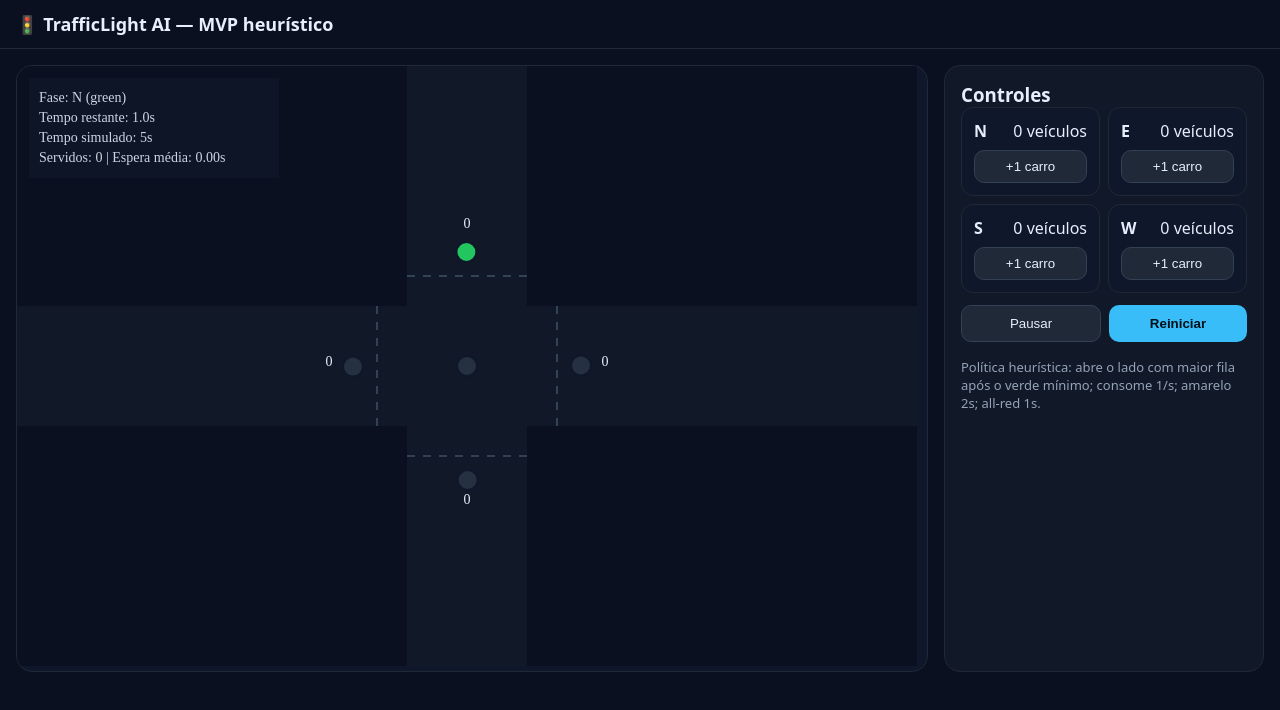
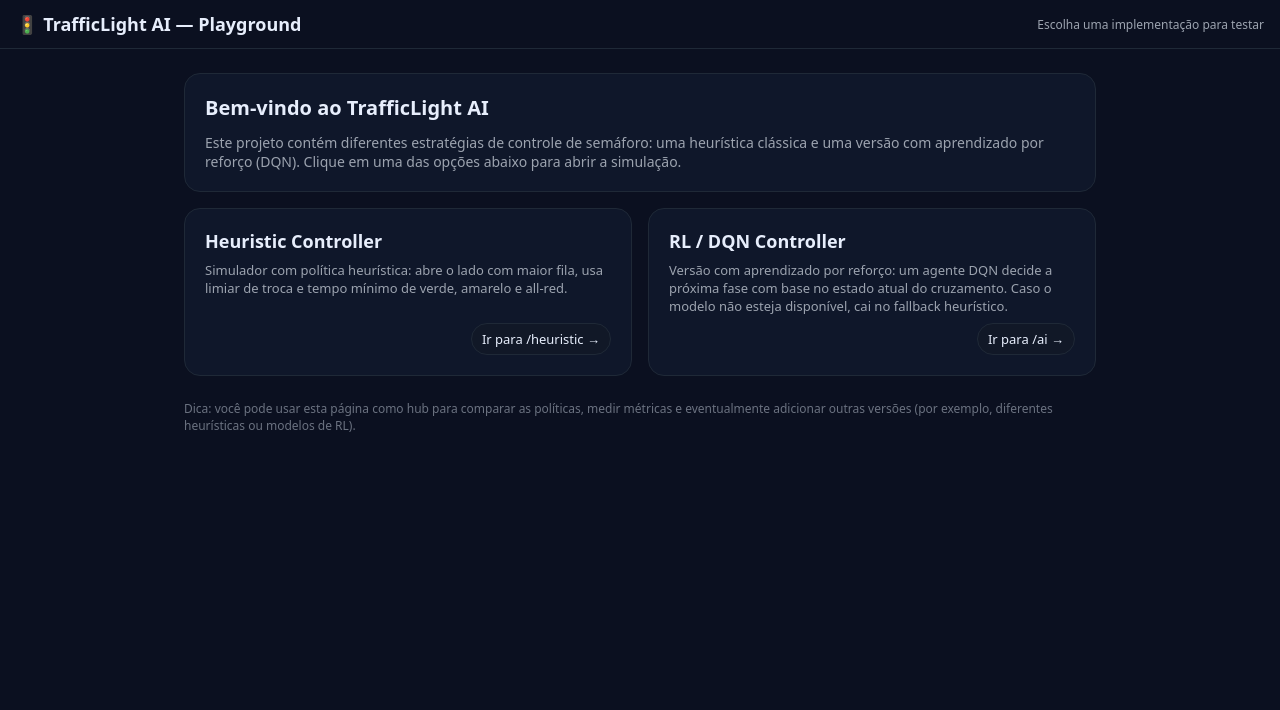
Before and after one commit to andrfranklin/trafficlight_ai, a Next.js app: page / in a window 1280 px wide. Shown: the top 710 px of the page. Built offline with nearby package versions, Linux system fonts and the light colour scheme.

Commit message:
feature: home page

```diff
--- a/src/app/page.tsx
+++ b/src/app/page.tsx
@@ -1,204 +1,209 @@
 'use client';
-import { useEffect, useRef, useState } from 'react';
 
-type Dir = 'N'|'E'|'S'|'W';
-type Phase = Dir; // abriremos um por vez para começar simples
-
-const GREEN_MIN = 6;   // s mínimo de verde
-const YELLOW = 2;      // s amarelo
-const ALL_RED = 1;     // s vermelho total entre trocas
-const SERVICE_RATE = 1; // carros por segundo atendidos no verde
-const SWITCH_THRESHOLD = 1; // troca se outro lado tiver pelo menos +1 carro (após GREEN_MIN)
+import Link from 'next/link';
 
 export default function Home() {
-  const canvasRef = useRef<HTMLCanvasElement>(null);
-  const [counts, setCounts] = useState<Record<Dir, number>>({N:0,E:0,S:0,W:0});
-  const [phase, setPhase] = useState<Phase>('N');
-  const [subState, setSubState] = useState<'green'|'yellow'|'allred'>('green');
-  const [timer, setTimer] = useState<number>(GREEN_MIN);
-  const [paused, setPaused] = useState(false);
-  const [simTime, setSimTime] = useState(0);
-  const [served, setServed] = useState(0);
-  const [avgWait, setAvgWait] = useState(0); // manteremos simples (refinamos depois)
-
-  // fila de “nascimentos” para avgWait simples (opcional)
-  const bornTimesRef = useRef<Record<Dir, number[]>>({N:[],E:[],S:[],W:[]});
-
-  // add carro
-  function addCar(d: Dir) {
-    setCounts(c => ({...c, [d]: c[d] + 1}));
-    bornTimesRef.current[d].push(simTime);
-  }
-
-  // desenhar
-  useEffect(() => {
-    const cvs = canvasRef.current;
-    if (!cvs) return;
-    const ctx = cvs.getContext('2d')!;
-    const W = cvs.width, H = cvs.height;
-    const cx = W/2, cy = H/2, laneW = 60, stopDist = 90;
-
-    function light(x:number,y:number,on:boolean,color:string){
-      ctx.fillStyle = on ? color : '#253041';
-      ctx.strokeStyle = '#0f172a';
-      ctx.lineWidth = 2;
-      ctx.beginPath(); ctx.arc(x,y,10,0,Math.PI*2); ctx.fill(); ctx.stroke();
-    }
-
-    function draw(){
-      ctx.fillStyle = '#0b1020'; ctx.fillRect(0,0,W,H);
-
-      // pistas
-      ctx.fillStyle = '#111827';
-      ctx.fillRect(0, cy-laneW, W, laneW*2);
-      ctx.fillRect(cx-laneW, 0, laneW*2, H);
-
-      // linhas de retenção
-      ctx.strokeStyle = '#334155';
-      ctx.setLineDash([8,8]); ctx.lineWidth = 2;
-      ctx.beginPath(); ctx.moveTo(cx- stopDist, cy-laneW); ctx.lineTo(cx- stopDist, cy+laneW); ctx.stroke();
-      ctx.beginPath(); ctx.moveTo(cx+ stopDist, cy-laneW); ctx.lineTo(cx+ stopDist, cy+laneW); ctx.stroke();
-      ctx.beginPath(); ctx.moveTo(cx-laneW, cy- stopDist); ctx.lineTo(cx+laneW, cy- stopDist); ctx.stroke();
-      ctx.beginPath(); ctx.moveTo(cx-laneW, cy+ stopDist); ctx.lineTo(cx+laneW, cy+ stopDist); ctx.stroke();
-      ctx.setLineDash([]);
-
-      // luzes (posições semelhantes ao seu sketch)
-      const isGreen = (d:Dir) => subState==='green' && phase===d;
-      const isYellow = subState==='yellow';
-      light(cx - laneW*0.01, cy - stopDist - 24, isGreen('N'), '#22c55e'); // N
-      light(cx + stopDist + 24, cy - laneW* 0.01, isGreen('E'), '#22c55e'); // E
-      light(cx + laneW*0.01, cy + stopDist + 24, isGreen('S'), '#22c55e'); // S
-      light(cx - stopDist - 24, cy + laneW* 0.01, isGreen('W'), '#22c55e'); // W
-      light(cx, cy, isYellow, '#f59e0b'); // amarelo no centro
-
-      // contagens (em preto + vermelho embaixo se quiser comparar)
-      ctx.fillStyle = '#e7eefc'; ctx.font = '14px ui-monospace';
-      ctx.textAlign = 'center';
-      ctx.fillText(String(counts.N), cx, cy - stopDist - 48);
-      ctx.fillText(String(counts.E), cx + stopDist + 48, cy);
-      ctx.fillText(String(counts.S), cx, cy + stopDist + 48);
-      ctx.fillText(String(counts.W), cx - stopDist - 48, cy);
-
-      // HUD simples
-      ctx.fillStyle = 'rgba(15,23,42,.7)';
-      ctx.fillRect(12,12,250,100);
-      ctx.fillStyle = '#cdd5e1'; ctx.textAlign = 'left';
-      ctx.fillText(`Fase: ${phase} (${subState})`, 22, 36);
-      ctx.fillText(`Tempo restante: ${timer.toFixed(1)}s`, 22, 56);
-      ctx.fillText(`Tempo simulado: ${simTime.toFixed(0)}s`, 22, 76);
-      ctx.fillText(`Servidos: ${served} | Espera média: ${avgWait.toFixed(2)}s`, 22, 96);
-    }
-
-    draw();
-  }, [counts, phase, subState, timer, simTime, served, avgWait]);
-
-  // loop 1s por tick
-  useEffect(() => {
-    if (paused) return;
-    const id = setInterval(() => {
-      setSimTime(t => t + 1);
-
-      // consumir veículos do lado verde
-      if (subState === 'green') {
-        setCounts(c => {
-          const d = phase;
-          const canServe = Math.min(SERVICE_RATE, c[d]);
-          if (canServe > 0) {
-            // atualizar espera média usando bornTimes
-            const births = bornTimesRef.current[d];
-            let waitSum = 0;
-            for (let i=0; i<canServe; i++) {
-              const born = births.shift();
-              if (born != null) waitSum += (simTime + 1 - born); // +1 porque estamos no próximo segundo
-            }
-            if (canServe > 0) {
-              setServed(s => s + canServe);
-              setAvgWait(w => {
-                const totalServed = served + canServe;
-                const newTotalWait = w * served + waitSum;
-                return newTotalWait / totalServed;
-              });
-            }
-          }
-          return {...c, [d]: Math.max(0, c[d] - SERVICE_RATE)};
-        });
-      }
-
-      // controlador
-      setTimer(t => t - 1);
-      if (timer - 1 <= 0) {
-        if (subState === 'green') {
-          // pós mínimo de verde: decidir trocar?
-          const others: Dir[] = ['N','E','S','W'].filter(d => d !== phase) as Dir[];
-          const best = others.reduce((acc, d) => counts[d] > counts[acc] ? d : acc, others[0]);
-          const shouldSwitch = counts[best] >= counts[phase] + SWITCH_THRESHOLD;
-
-          if (shouldSwitch) {
-            setSubState('yellow'); setTimer(YELLOW);
-          } else {
-            // mantém mais um bloco de verde (opcional) ou vai amarelo se fila zerou
-            const keepGreen = counts[phase] > 0;
-            if (keepGreen) { setTimer(GREEN_MIN/2); }
-            else { setSubState('yellow'); setTimer(YELLOW); }
-          }
-        } else if (subState === 'yellow') {
-          setSubState('allred'); setTimer(ALL_RED);
-        } else if (subState === 'allred') {
-          // escolhe próxima fase: quem tem maior fila agora
-          const dirs: Dir[] = ['N','E','S','W'];
-          const next = dirs.reduce((acc, d) => counts[d] > counts[acc] ? d : acc, 'N' as Dir);
-          setPhase(next); setSubState('green'); setTimer(GREEN_MIN);
-        }
-      }
-    }, 1000);
-    return () => clearInterval(id);
-  }, [paused, subState, phase, timer, counts, simTime, served]);
-
   return (
-    <div style={{minHeight:'100vh', background:'#0b1020', color:'#e7eefc', fontFamily:'system-ui'}}>
-      <header style={{padding:'12px 16px', borderBottom:'1px solid #1f2937'}}>
-        <h1 style={{margin:0, fontSize:18}}>🚦 TrafficLight AI — MVP heurístico</h1>
+    <div
+      style={{
+        minHeight: '100vh',
+        background: '#0b1020',
+        color: '#e7eefc',
+        fontFamily: 'system-ui',
+      }}
+    >
+      <header
+        style={{
+          padding: '12px 16px',
+          borderBottom: '1px solid #1f2937',
+          display: 'flex',
+          alignItems: 'center',
+          justifyContent: 'space-between',
+        }}
+      >
+        <h1 style={{ margin: 0, fontSize: 18 }}>
+          🚦 TrafficLight AI — Playground
+        </h1>
+        <span style={{ fontSize: 12, color: '#9ca3af' }}>
+          Escolha uma implementação para testar
+        </span>
       </header>
 
-      <main style={{display:'grid', gridTemplateColumns:'1fr 320px', gap:16, padding:16}}>
-        <section style={{background:'#0f172a', border:'1px solid #1f2937', borderRadius:16, overflow:'hidden'}}>
-          <canvas ref={canvasRef} width={900} height={600} />
+      <main
+        style={{
+          padding: 24,
+          maxWidth: 960,
+          margin: '0 auto',
+          display: 'grid',
+          gap: 16,
+        }}
+      >
+        <section
+          style={{
+            background: '#0f172a',
+            border: '1px solid #1f2937',
+            borderRadius: 16,
+            padding: 20,
+          }}
+        >
+          <h2 style={{ marginTop: 0, marginBottom: 12, fontSize: 20 }}>
+            Bem-vindo ao TrafficLight AI
+          </h2>
+          <p style={{ margin: 0, color: '#9ca3af', fontSize: 14 }}>
+            Este projeto contém diferentes estratégias de controle de semáforo:
+            uma heurística clássica e uma versão com aprendizado por reforço
+            (DQN). Clique em uma das opções abaixo para abrir a simulação.
+          </p>
         </section>
 
-        <aside style={{background:'#111827', border:'1px solid #1f2937', borderRadius:16, padding:16}}>
-          <h3>Controles</h3>
-          <div style={{display:'grid', gridTemplateColumns:'1fr 1fr', gap:8}}>
-            {(['N','E','S','W'] as Dir[]).map(d => (
-              <div key={d} style={{background:'#0f172a', border:'1px solid #1f2937', borderRadius:12, padding:12}}>
-                <div style={{display:'flex', justifyContent:'space-between', marginBottom:8}}>
-                  <strong>{d}</strong>
-                  <span>{counts[d]} veículos</span>
-                </div>
-                <button onClick={() => addCar(d)} style={{width:'100%', padding:'8px 10px', borderRadius:10, border:'1px solid #334155', background:'#1f2937', color:'#e7eefc'}}>
-                  +1 carro
-                </button>
+        <section
+          style={{
+            display: 'grid',
+            gridTemplateColumns: 'repeat(auto-fit, minmax(260px, 1fr))',
+            gap: 16,
+          }}
+        >
+          {/* Card Heurística */}
+          <Link
+            href="/heuristic"
+            style={{
+              textDecoration: 'none',
+              color: 'inherit',
+            }}
+          >
+            <article
+              style={{
+                background: '#0f172a',
+                border: '1px solid #1f2937',
+                borderRadius: 16,
+                padding: 20,
+                height: '100%',
+                display: 'flex',
+                flexDirection: 'column',
+                gap: 8,
+                transition: 'transform 0.15s ease, box-shadow 0.15s ease, border-color 0.15s ease',
+              }}
+              onMouseEnter={(e) => {
+                (e.currentTarget as HTMLDivElement).style.transform =
+                  'translateY(-2px)';
+                (e.currentTarget as HTMLDivElement).style.boxShadow =
+                  '0 10px 25px rgba(15,23,42,0.7)';
+                (e.currentTarget as HTMLDivElement).style.borderColor =
+                  '#4b5563';
+              }}
+              onMouseLeave={(e) => {
+                (e.currentTarget as HTMLDivElement).style.transform =
+                  'translateY(0)';
+                (e.currentTarget as HTMLDivElement).style.boxShadow = 'none';
+                (e.currentTarget as HTMLDivElement).style.borderColor =
+                  '#1f2937';
+              }}
+            >
+              <h3 style={{ margin: 0, fontSize: 18 }}>Heuristic Controller</h3>
+              <p style={{ margin: 0, fontSize: 13, color: '#9ca3af' }}>
+                Simulador com política heurística: abre o lado com maior fila,
+                usa limiar de troca e tempo mínimo de verde, amarelo e all-red.
+              </p>
+              <div
+                style={{
+                  marginTop: 'auto',
+                  display: 'flex',
+                  justifyContent: 'flex-end',
+                }}
+              >
+                <span
+                  style={{
+                    fontSize: 13,
+                    background: '#111827',
+                    borderRadius: 999,
+                    padding: '6px 10px',
+                    border: '1px solid #1f2937',
+                  }}
+                >
+                  Ir para /heuristic →
+                </span>
               </div>
-            ))}
-          </div>
+            </article>
+          </Link>
 
-          <div style={{marginTop:12, display:'flex', gap:8}}>
-            <button onClick={() => setPaused(p => !p)} style={{flex:1, padding:'10px 12px', borderRadius:10, border:'1px solid #334155', background:'#1f2937', color:'#e7eefc'}}>
-              {paused ? 'Retomar' : 'Pausar'}
-            </button>
-            <button onClick={() => {
-              setCounts({N:0,E:0,S:0,W:0});
-              bornTimesRef.current = {N:[],E:[],S:[],W:[]};
-              setPhase('N'); setSubState('green'); setTimer(GREEN_MIN);
-              setSimTime(0); setServed(0); setAvgWait(0);
-            }} style={{flex:1, padding:'10px 12px', borderRadius:10, border:'none', background:'#38bdf8', color:'#001018', fontWeight:700}}>
-              Reiniciar
-            </button>
-          </div>
+          {/* Card RL / DQN */}
+          <Link
+            href="/ai"
+            style={{
+              textDecoration: 'none',
+              color: 'inherit',
+            }}
+          >
+            <article
+              style={{
+                background: '#0f172a',
+                border: '1px solid #1f2937',
+                borderRadius: 16,
+                padding: 20,
+                height: '100%',
+                display: 'flex',
+                flexDirection: 'column',
+                gap: 8,
+                transition: 'transform 0.15s ease, box-shadow 0.15s ease, border-color 0.15s ease',
+              }}
+              onMouseEnter={(e) => {
+                (e.currentTarget as HTMLDivElement).style.transform =
+                  'translateY(-2px)';
+                (e.currentTarget as HTMLDivElement).style.boxShadow =
+                  '0 10px 25px rgba(15,23,42,0.7)';
+                (e.currentTarget as HTMLDivElement).style.borderColor =
+                  '#4b5563';
+              }}
+              onMouseLeave={(e) => {
+                (e.currentTarget as HTMLDivElement).style.transform =
+                  'translateY(0)';
+                (e.currentTarget as HTMLDivElement).style.boxShadow = 'none';
+                (e.currentTarget as HTMLDivElement).style.borderColor =
+                  '#1f2937';
+              }}
+            >
+              <h3 style={{ margin: 0, fontSize: 18 }}>RL / DQN Controller</h3>
+              <p style={{ margin: 0, fontSize: 13, color: '#9ca3af' }}>
+                Versão com aprendizado por reforço: um agente DQN decide a
+                próxima fase com base no estado atual do cruzamento. Caso o
+                modelo não esteja disponível, cai no fallback heurístico.
+              </p>
+              <div
+                style={{
+                  marginTop: 'auto',
+                  display: 'flex',
+                  justifyContent: 'flex-end',
+                }}
+              >
+                <span
+                  style={{
+                    fontSize: 13,
+                    background: '#111827',
+                    borderRadius: 999,
+                    padding: '6px 10px',
+                    border: '1px solid #1f2937'
+                  }}
+                >
+                  Ir para /ai →
+                </span>
+              </div>
+            </article>
+          </Link>
+        </section>
 
-          <div style={{marginTop:16, fontSize:13, color:'#94a3b8'}}>
-            Política heurística: abre o lado com maior fila após o verde mínimo; consome {SERVICE_RATE}/s; amarelo {YELLOW}s; all-red {ALL_RED}s.
-          </div>
-        </aside>
+        <section
+          style={{
+            marginTop: 8,
+            fontSize: 12,
+            color: '#6b7280',
+          }}
+        >
+          <p style={{ margin: 0 }}>
+            Dica: você pode usar esta página como hub para comparar as
+            políticas, medir métricas e eventualmente adicionar outras versões
+            (por exemplo, diferentes heurísticas ou modelos de RL).
+          </p>
+        </section>
       </main>
     </div>
   );
```
